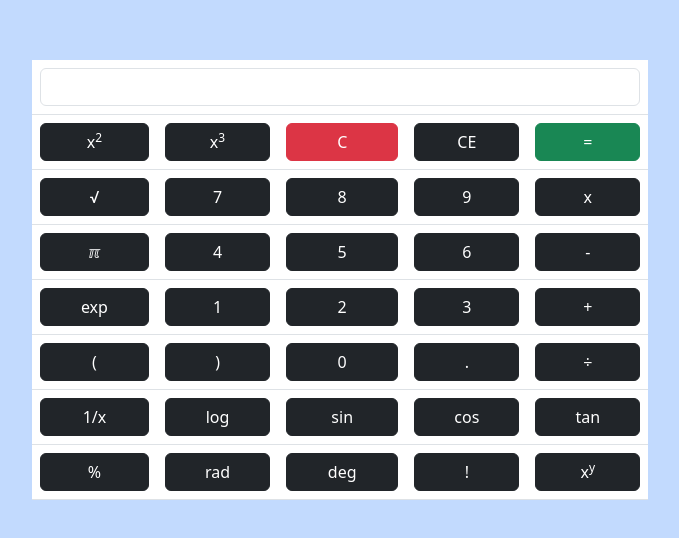
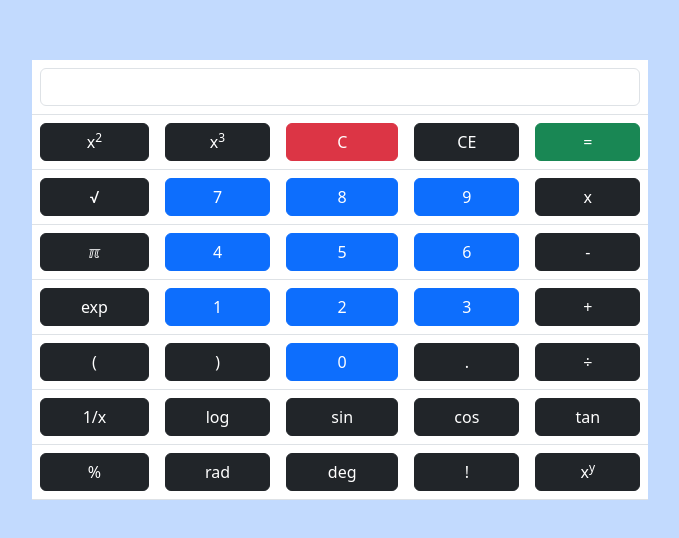
Before and after one commit to musfirah3/calculator, a plain HTML site: page index.html in a window 1280 px wide. Shown: the part 112-650 px from the top of the page, without its empty margins (300-979 px from the left). Drawn offline with nearby package versions, Linux system fonts and the light colour scheme.

Commit message:
Update index.html

```diff
--- a/index.html
+++ b/index.html
@@ -31,29 +31,29 @@
                 <tr>
                     <td><button class="btn btn-dark w-100 text-center" onclick="newNum('Math.sqrt')">&#8730;</button>
                     </td>
-                    <td><button class="btn btn-dark w-100 text-center" onclick="newNum('7')">7</button></td>
-                    <td><button class="btn btn-dark w-100 text-center" onclick="newNum('8')">8</button></td>
-                    <td><button class="btn btn-dark w-100 text-center" onclick="newNum('9')">9</button></td>
+                    <td><button class="btn btn-primary w-100 text-center" onclick="newNum('7')">7</button></td>
+                    <td><button class="btn btn-primary w-100 text-center" onclick="newNum('8')">8</button></td>
+                    <td><button class="btn btn-primary w-100 text-center" onclick="newNum('9')">9</button></td>
                     <td><button class="btn btn-dark w-100 text-center" onclick="newNum('*')">x</button></td>
                 </tr>
                 <tr>
                     <td><button class="btn btn-dark w-100 text-center" onclick="newNum('Math.PI')">&#8508;</button></td>
-                    <td><button class="btn btn-dark w-100 text-center" onclick="newNum('4')">4</button></td>
-                    <td><button class="btn btn-dark w-100 text-center" onclick="newNum('5')">5</button></td>
-                    <td><button class="btn btn-dark w-100 text-center" onclick="newNum('6')">6</button></td>
+                    <td><button class="btn btn-primary w-100 text-center" onclick="newNum('4')">4</button></td>
+                    <td><button class="btn btn-primary w-100 text-center" onclick="newNum('5')">5</button></td>
+                    <td><button class="btn btn-primary w-100 text-center" onclick="newNum('6')">6</button></td>
                     <td><button class="btn btn-dark w-100 text-center" onclick="newNum('-')">-</button></td>
                 </tr>
                 <tr>
                     <td><button class="btn btn-dark w-100 text-center" onclick="newNum('Math.exp')">exp</button></td>
-                    <td><button class="btn btn-dark w-100 text-center" onclick="newNum('1')">1</button></td>
-                    <td><button class="btn btn-dark w-100 text-center" onclick="newNum('2')">2</button></td>
-                    <td><button class="btn btn-dark w-100 text-center" onclick="newNum('3')">3</button></td>
+                    <td><button class="btn btn-primary w-100 text-center" onclick="newNum('1')">1</button></td>
+                    <td><button class="btn btn-primary w-100 text-center" onclick="newNum('2')">2</button></td>
+                    <td><button class="btn btn-primary w-100 text-center" onclick="newNum('3')">3</button></td>
                     <td><button class="btn btn-dark w-100 text-center" onclick="newNum('+')">+</button></td>
                 </tr>
                 <tr>
                     <td><button class="btn btn-dark w-100 text-center" onclick="newNum('&#40;')">&#40;</button></td>
                     <td><button class="btn btn-dark w-100 text-center" onclick="newNum('&#41;')">&#41;</button></td>
-                    <td><button class="btn btn-dark w-100 text-center" onclick="newNum('0')">0</button></td>
+                    <td><button class="btn btn-primary w-100 text-center" onclick="newNum('0')">0</button></td>
                     <td><button class="btn btn-dark w-100 text-center" onclick="newNum('.')">.</button></td>
                     <td><button class="btn btn-dark w-100 text-center" onclick="newNum('/')">&#247;</button></td>
                 </tr>
```
